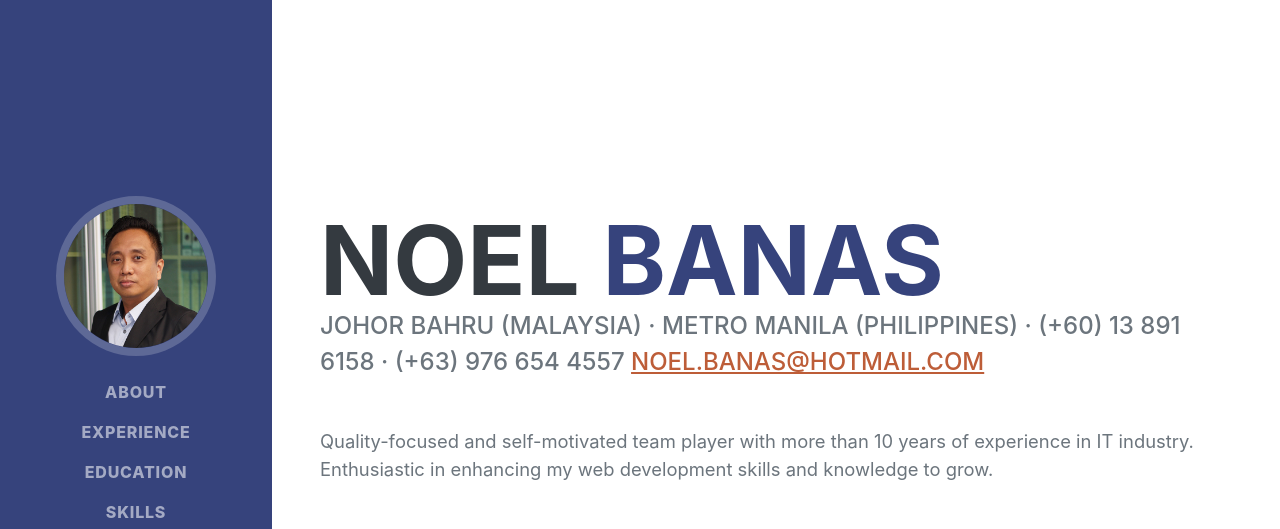
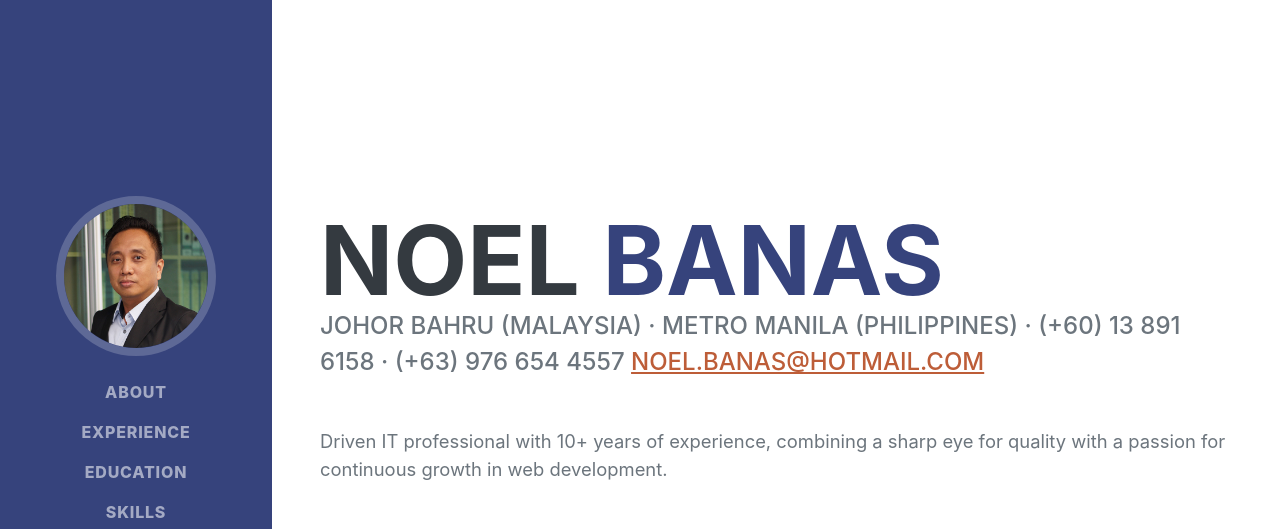
Before and after one commit to n0elbanas/my-cv, a plain HTML site: page index.html in a window 1280 px wide. Shown: the top 529 px of the page. Drawn offline with nearby package versions, Linux system fonts and the light colour scheme; a script that the page names is missing; a web font is replaced by a local one.

Commit message:
Update index.html

```diff
--- a/index.html
+++ b/index.html
@@ -44,11 +44,13 @@
                         Johor Bahru (Malaysia) · Metro Manila (Philippines) · (+60) 13 891 6158 · (+63) 976 654 4557
                         <a href="mailto:noel.banas@hotmail.com">noel.banas@hotmail.com</a>
                     </div>
-                    <p class="lead mb-5">Quality-focused and self-motivated team player with more than 10 years of experience in IT industry. Enthusiastic in enhancing my web development skills and knowledge to grow.</p>
+                    <p class="lead mb-5">Driven IT professional with 10+ years of experience, combining a sharp eye for quality with a passion for continuous growth in web development.</p>
                     <div class="social-icons">
                         <a class="social-icon" href="https://github.com/n0elbanas" target="_blank"><i class="fab fa-github"></i></a>
+                        <!--
                         <a class="social-icon" href="https://twitter.com/NoelBanas" target="_blank"><i class="fab fa-twitter"></i></a>
                         <a class="social-icon" href="https://www.facebook.com/noel.banas" target="_blank"><i class="fab fa-facebook-f"></i></a>
+                        -->
                     </div>
                 </div>
             </section>
```
